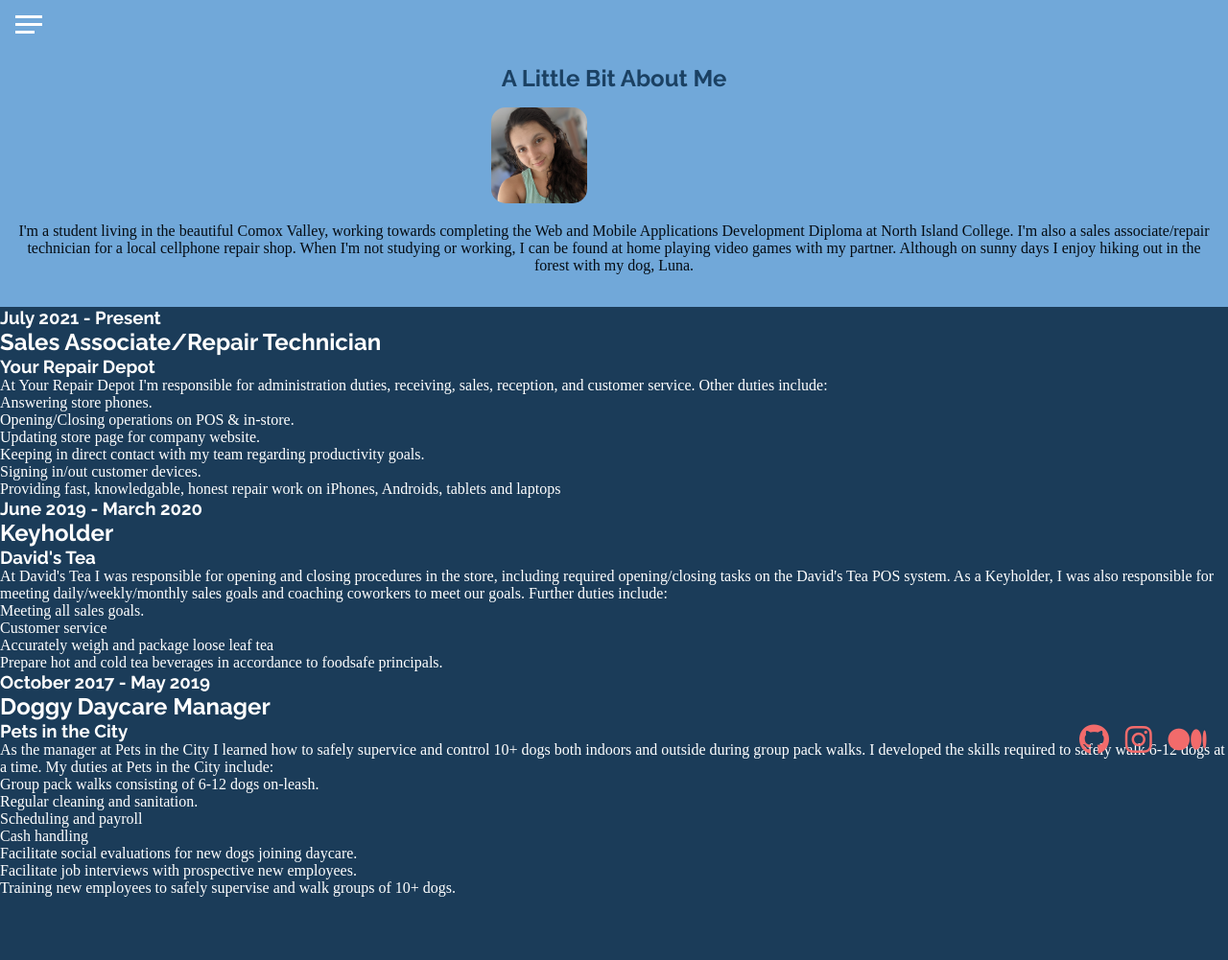
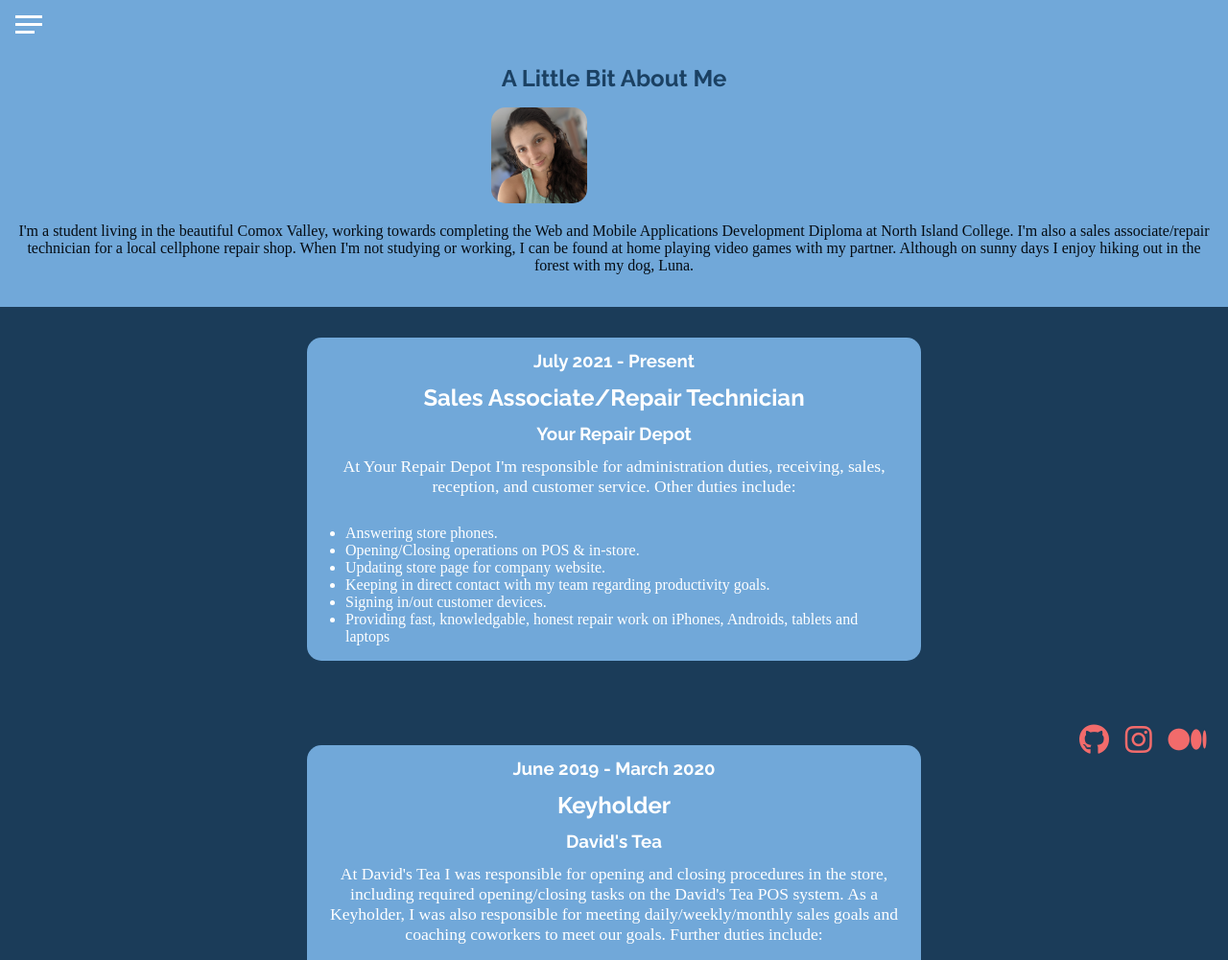
Before and after one commit to nic-dgl203-2021FA/assignment4c-destiny-lewis, a plain HTML site: page about.html in a window 1280 px wide. Shown: the top 1001 px of the page at 96% size. Before the commit the page ends 935 px from the top, so only its background shows below. Drawn offline with Linux system fonts and the light colour scheme; a web font is replaced by a local one.

Commit message:
Style all job items in resume section

```diff
--- a/about.html
+++ b/about.html
@@ -62,7 +62,7 @@
                             At Your Repair Depot I'm responsible for administration duties, receiving,
                             sales, reception, and customer service. Other duties include:
                         </p>
-                        <ul class="resume_job--duties">
+                        <ul class="resume__job--duties">
                             <li class="resume__job--duties__item">Answering store phones.</li>
                             <li class="resume__job--duties__item">Opening/Closing operations on POS & in-store.</li>
                             <li class="resume__job--duties__item">Updating store page for company website.</li>
@@ -82,7 +82,7 @@
                             I was also responsible for meeting daily/weekly/monthly sales goals and coaching coworkers
                             to meet our goals. Further duties include:
                         </p>
-                        <ul class="resume_job--duties">
+                        <ul class="resume__job--duties">
                             <li class="resume__job--duties__item">Meeting all sales goals.</li>
                             <li class="resume__job--duties__item">Customer service</li>
                             <li class="resume__job--duties__item">Accurately weigh and package loose leaf tea</li>
@@ -99,7 +99,7 @@
                             indoors and outside during group pack walks. I developed the skills required to safely walk 6-12 dogs
                             at a time. My duties at Pets in the City include:
                         </p>
-                        <ul class="resume_job--duties">
+                        <ul class="resume__job--duties">
                             <li class="resume__job--duties__item">Group pack walks consisting of 6-12 dogs on-leash.</li>
                             <li class="resume__job--duties__item">Regular cleaning and sanitation.</li>
                             <li class="resume__job--duties__item">Scheduling and payroll</li>
--- a/styles/_about.scss
+++ b/styles/_about.scss
@@ -34,3 +34,53 @@
         margin: 1rem;
     }
 }
+
+.resume {
+    width: 50vw;
+    margin: 0 auto;
+
+    &__items {
+        text-align: center;
+        display: grid;
+        grid-template-columns: 1fr;
+        grid-gap: 1.5rem;
+    }
+
+    &__job {
+
+        margin: 2rem 0;
+        background-color: $secondary;
+        border-radius: 15px;
+
+        &--date {
+            padding-bottom: 0.8rem;
+            padding-top: 0.8rem;
+        }
+
+        &--title {
+            padding-bottom: 0.8rem;
+        }
+
+        &--company {
+            padding-bottom: 0.8rem;
+        }
+
+        &--description {
+            padding-bottom: 0.8rem;
+            padding-left: 1.5rem;
+            padding-right: 1.5rem;
+            font-size: 1.1em;
+        }
+
+        &--duties {
+
+            padding: 1rem 2.5rem;
+
+            &__item {
+                text-align: left;
+            }
+
+        }
+    }
+
+}
--- a/styles/main.scss
+++ b/styles/main.scss
@@ -40,10 +40,7 @@ footer {
     bottom: 0.8rem;
     right: 1rem;
 
-    .socials {
-
-        .fab {
-            margin: 0 0.4rem;
-        }
+    .fab {
+        margin: 0 0.4rem;
     }
 }
```
Also changed, not shown: styles/main.css, styles/main.min.css, 2 other files.
